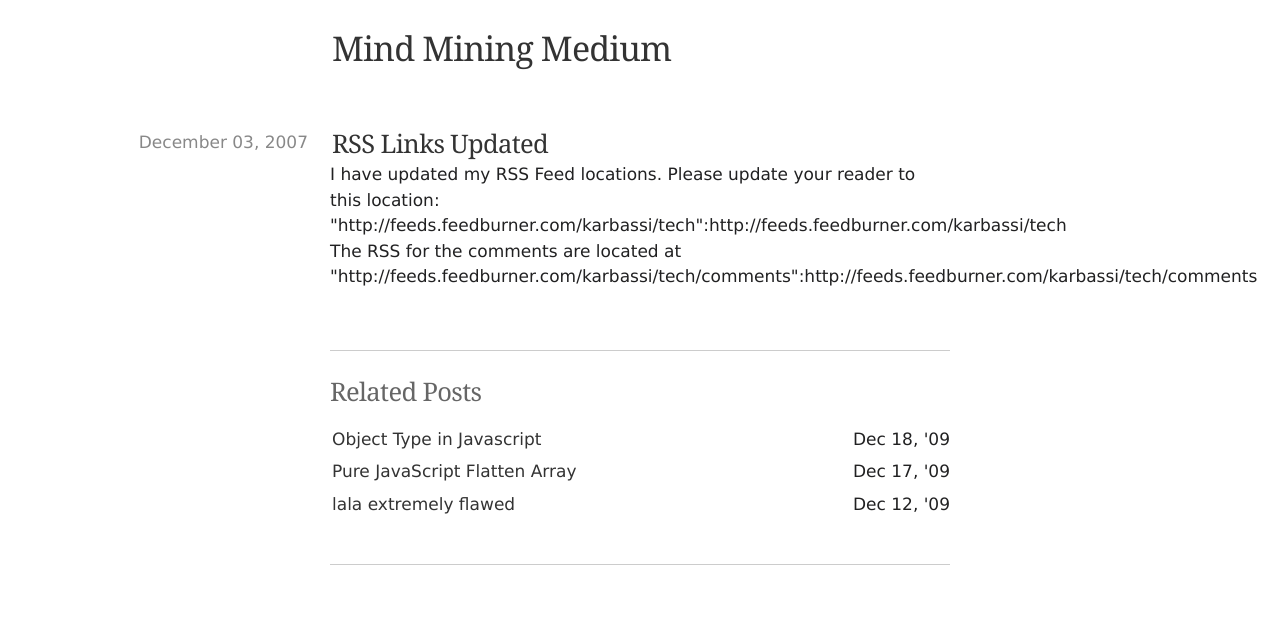
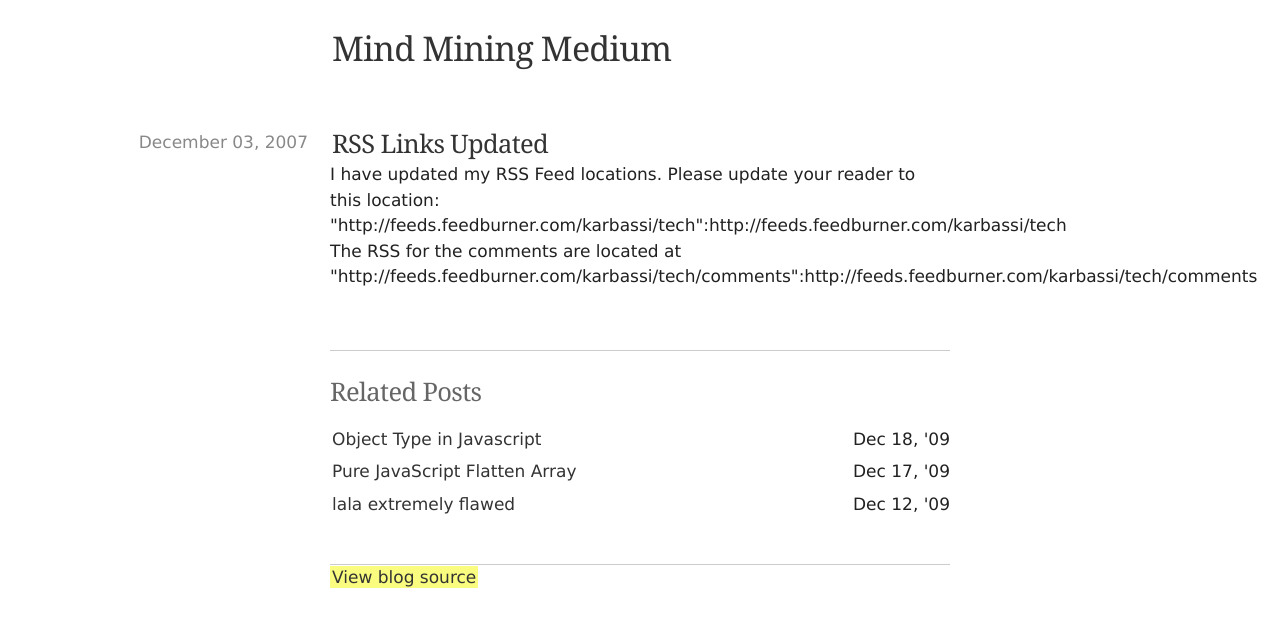
Before and after one commit to karbassi/blog, a Jekyll site: the page built from _posts/2007-12-03-rss-links-updated.textile, in a window 1280 px wide. Shown: the top 627 px of the page. Built offline with Jekyll 4.4.1, drawn with Linux system fonts in a browser that asks for light colours; comment, search, counter and statistics services are not loaded.

Commit message:
Trying to see if I can have a link to the source.

```diff
--- a/_layouts/post.html
+++ b/_layouts/post.html
@@ -21,3 +21,7 @@ layout: default
     <script type="text/javascript" src="http://disqus.com/forums/mindminingmedium/embed.js"></script>
     <noscript><a href="http://disqus.com/forums/mindminingmedium/?url=ref">View the discussion thread.</a></noscript>
 </div>
+
+<div id="source">
+    <a href="http://tech.karbassi.com{post.url}" title="View Source">View blog source</a>
+</div>
```
